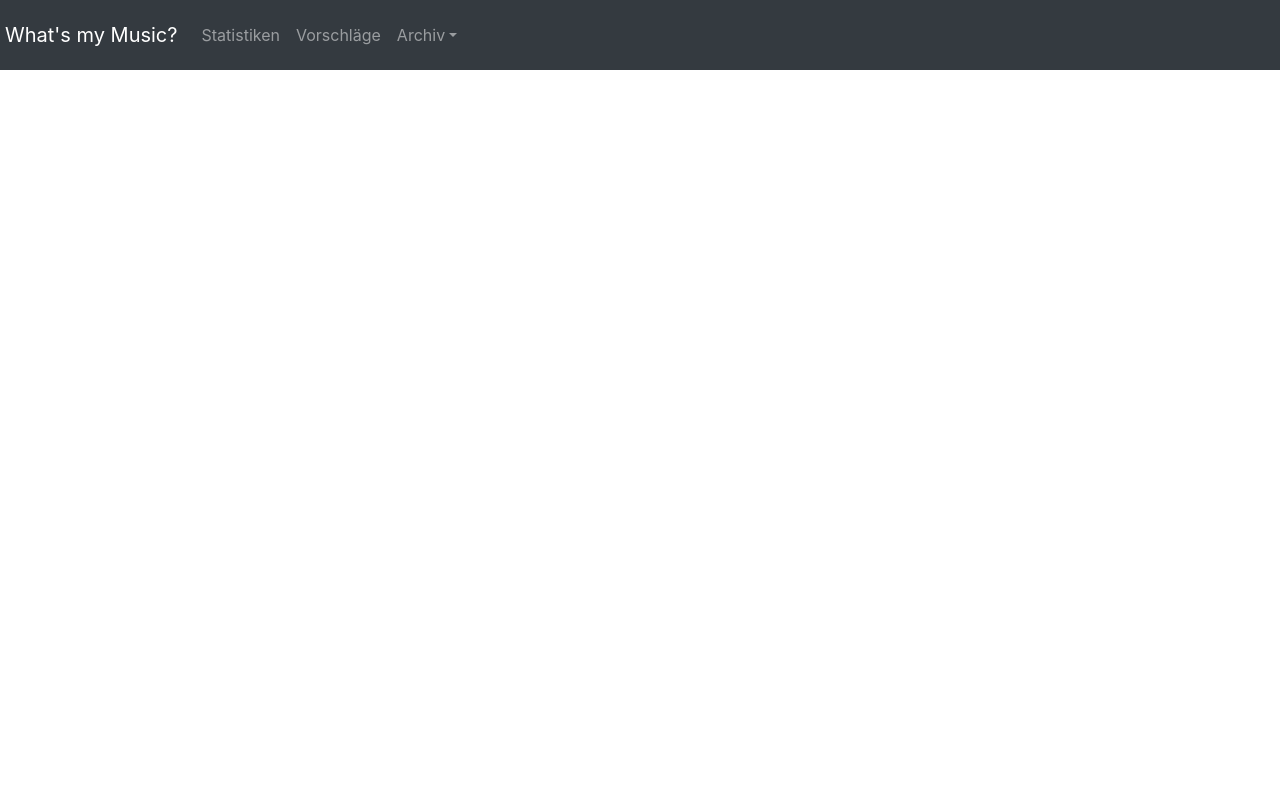
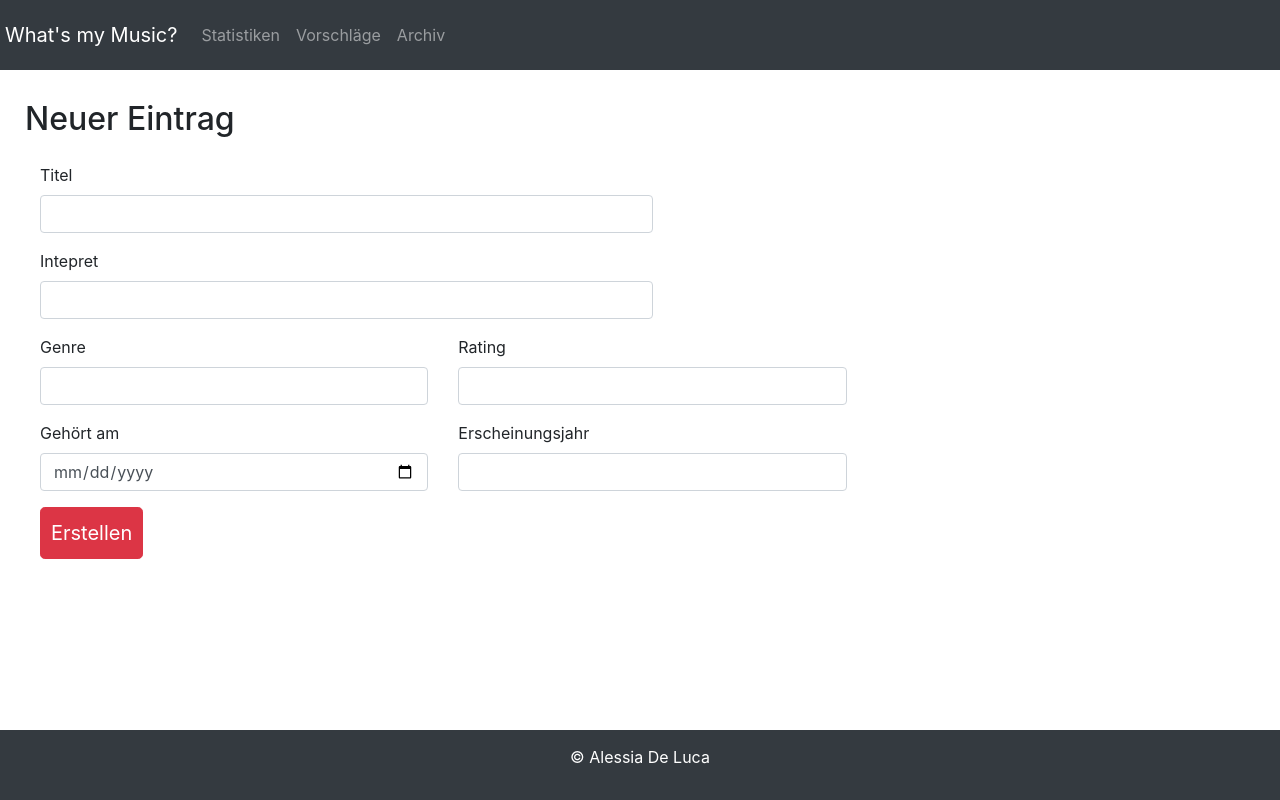
Before and after one commit to tiredcapybara/PRO2_HS22, a Flask app: page /neuer-eintrag-album in a window 1280 px wide. Run offline with Flask 2, Linux system fonts and the light colour scheme.

Commit message:
Verbesserunge Layout, Einträge und Archiv angefangen

```diff
--- a/todoloo/datenbank.py
+++ b/todoloo/datenbank.py
@@ -4,8 +4,8 @@
     return inhalt
 
 
-def abspeichern(aufgabe, deadline):
+def abspeichern(titel, intepret, genre, gehoert, release):
     current_content = auslesen()
-    new_content = current_content + f"\n{aufgabe}, {deadline}"
+    new_content = current_content + f"\n{titel}, {intepret}"
     with open("database.csv", "w") as open_file:
         open_file.write(new_content)
--- a/todoloo/main_todo.py
+++ b/todoloo/main_todo.py
@@ -30,7 +30,7 @@
         deadline = request.form['deadline']
         print(f"Request Form Aufgabe: {aufgabe}")
         print(f"Request Form Deadline: {deadline}")
-        abspeichern(aufgabe, deadline)
+        abspeichern(aufgabe, deadline, genre, gehoert, release)
         return "yes funktioniert"
 
 
--- /dev/null
+++ b/whatsmymusic/database.csv
@@ -0,0 +1,6 @@
+Do I Wanna Know?, Arctic Monkeys, alternative rock, 2022-10-14, 2013, 5
+We didn't start the fire, Billy Joel, pop, 2022-11-09, 1989, 4
+Soldi, Mahmood, rap, 2022-11-08, 2019, 4
+Without me, Eminem, rap, 2022-10-29, 2002, 5
+California Girls, Katy Perry, pop, 2022-10-20, 2010, 3
+Dualty, Slipknot, heavy metal, 2022-10-21, 2004, 2
--- a/whatsmymusic/main.py
+++ b/whatsmymusic/main.py
@@ -1,27 +1,62 @@
-from flask import Flask, render_template
+from flask import Flask
+from flask import render_template
+from flask import request
 
-app = Flask(__name__)
+from whatsmymusic.datenbank import abspeichern
+from whatsmymusic.datenbank import auslesen
+
+app = Flask("whatsmymusic")
+
 
 # Routen verschiedene Seiten
 @app.route("/")
 def index():
     return render_template("index.html")
 
+
 @app.route("/neuer-eintrag-album")
 def neualbum():
     return render_template("neuer-eintrag-album.html")
 
-@app.route("/neuer-eintrag-song")
+
+@app.route("/neuer-eintrag-song", methods=["GET", "POST"])
 def neusong():
-    return render_template("neuer-eintrag-song.html")
+    if request.method == "GET":
+        return render_template("neuer-eintrag-song.html")
+
+    if request.method == "POST":
+        titel = request.form['titel']
+        intepret = request.form['intepret']
+        genre = request.form['genre']
+        gehoert = request.form['gehoert']
+        release = request.form['release']
+        rating = request.form['rating']
+        print(f"Request Form Titel: {titel}")
+        print(f"Request Form Intepret: {intepret}")
+        print(f"Request Form Genre: {genre}")
+        print(f"Request Form Gehört am: {gehoert}")
+        print(f"Request Form Erscheinungsjahr: {release}")
+        print(f"Request Form Rating: {rating}")
+        abspeichern(titel, intepret, genre, gehoert, release, rating)
+        return "Eintrag gespeichert Neuer Eintrag"
+
 
 @app.route("/archiv")
 def archivopen():
-    return render_template("archiv.html")
+    songs = auslesen()
+    songs_html = songs.replace("\n", "<br>")
+    songs_liste = songs.split("\n")
+    neue_liste = []
+    for eintrag in songs_liste:
+        titel, intepret, genre, gehoert, release, rating = eintrag.split(",")
+        neue_liste.append([titel, intepret, genre, gehoert, release, rating])
+    return render_template("archiv.html", liste=neue_liste)
+
 
 @app.route("/statistiken")
 def statistikopen():
     return render_template("statistiken.html")
 
+
 if __name__ == "__main__":
     app.run(debug=True, port=5005)
--- a/whatsmymusic/static/main.css
+++ b/whatsmymusic/static/main.css
@@ -13,9 +13,10 @@
     padding-top: 15px;
 }
 
-.star-rating {
-    line-height:32px;
-    font-size:1.25em;
-  }
+h2 {
+margin-top: 100px;
+margin-bottom: 25px;
+}
 
-  .star-rating .fa-star{color: #f0ad4e;}
+body {
+margin-left: 25px;}
--- a/whatsmymusic/static/main.js
+++ /dev/null
@@ -1,21 +0,0 @@
-var $star_rating = $('.star-rating .fa');
-
-var SetRatingStar = function() {
-  return $star_rating.each(function() {
-    if (parseInt($star_rating.siblings('input.rating-value').val()) >= parseInt($(this).data('rating'))) {
-      return $(this).removeClass('fa-star-o').addClass('fa-star');
-    } else {
-      return $(this).removeClass('fa-star').addClass('fa-star-o');
-    }
-  });
-};
-
-$star_rating.on('click', function() {
-  $star_rating.siblings('input.rating-value').val($(this).data('rating'));
-  return SetRatingStar();
-});
-
-SetRatingStar();
-$(document).ready(function() {
-
-});
--- a/whatsmymusic/templates/footer.jinja
+++ b/whatsmymusic/templates/footer.jinja
@@ -1,4 +1,15 @@
-  <!-- Script -->
+<div class="fixed-bottom">
+<div>
+    <div class=" my-footer bg-dark text-center text-white">
+      <p>© Alessia De Luca</p>
+    </div>
+  </div>
+<!-- Script -->
   <script src="https://code.jquery.com/jquery-3.5.1.slim.min.js" integrity="sha384-DfXdz2htPH0lsSSs5nCTpuj/zy4C+OGpamoFVy38MVBnE+IbbVYUew+OrCXaRkfj" crossorigin="anonymous"></script>
 <script src="https://cdn.jsdelivr.net/npm/bootstrap@4.5.3/dist/js/bootstrap.bundle.min.js" integrity="sha384-ho+j7jyWK8fNQe+A12Hb8AhRq26LrZ/JpcUGGOn+Y7RsweNrtN/tE3MoK7ZeZDyx" crossorigin="anonymous"></script>
 <script src="static/main.js"></script>
+
+   </div>
+</body>
+
+</html>
--- a/whatsmymusic/templates/header.jinja
+++ b/whatsmymusic/templates/header.jinja
@@ -25,7 +25,10 @@
         <li class="nav-item">
           <a class="nav-link" href="/vorschlaege">Vorschläge</a>
         </li>
-        <li class="dropdown">
+        <li class="nav-item">
+          <a class="nav-link" href="/archiv">Archiv</a>
+        </li>
+        <!-- <li class="dropdown">
           <a class="nav-item nav-link dropdown-toggle" href="/archiv" data-toggle="dropdown">Archiv</a>
           <div class="dropdown-menu">
             <a class="dropdown-item" href="#">Künstler</a>
@@ -33,7 +36,7 @@
             <a class="dropdown-item" href="#">Songs</a>
             <a class="dropdown-item" href="#">Genres</a>
           </div>
-        </li>
+        </li>-->
 
       </ul>
     </div>
--- a/whatsmymusic/templates/neuer-eintrag-album.html
+++ b/whatsmymusic/templates/neuer-eintrag-album.html
@@ -1,16 +1,46 @@
 {% include "header.jinja" %}
+<h2>Neuer Eintrag</h2>
 
-<div>
+<div class="container-fluid">
+  <form method="POST">
+    <div class="form-group w-50">
+      <label for="titel">Titel</label>
+      <input type="text" class="form-control" id="titel" name="titel">
+    </div>
+    <div class="form-group w-50">
+      <label for="intepret">Intepret</label>
+      <input type="text" class="form-control" id="intepret" name="intepret">
+    </div>
+    <div class="row">
+      <div class="col-4">
+        <div class="form-group">
+          <label for="genre">Genre</label>
+          <input type="text" class="form-control" id="genre" name="genre">
+        </div>
+      </div>
+      <div class="col-4">
+        <div class="form-group">
+          <label for="rating">Rating</label>
+          <input type="text" class="form-control" id="rating" name="rating">
+        </div>
+      </div>
+    </div>
 
+    <div class="row">
+      <div class="col-4">
+        <div class="form-group">
+          <label for="gehoert">Gehört am</label>
+          <input type="date" class="form-control" id="gehoert" name="gehoert">
+        </div>
+      </div>
+      <div class="col-4">
+        <div class="form-group">
+          <label for="release">Erscheinungsjahr</label>
+          <input type="text" class=" date-year form-control" id="release" name="release">
+        </div>
+      </div>
+    </div>
+    <button type="submit" class="btn btn-lg btn-danger">Erstellen</button>
+  </form>
 </div>
-  <!-- Footer -->
-  <div class="bottom">
-    <div class=" my-footer bg-dark text-center text-white">
-      <p>© Alessia De Luca</p>
-    </div>
-  </div>
-
- {% include "footer.jinja" %}
-</body>
-
-</html>
+{% include "footer.jinja" %}
```
Also changed, not shown: whatsmymusic/datenbank.py (added, +11 -0 lines), whatsmymusic/templates/archiv.html (+13 -6 lines), whatsmymusic/templates/index.html (+3 -5 lines), whatsmymusic/templates/neuer-eintrag-song.html (+40 -66 lines), whatsmymusic/templates/statistiken.html (+7 -8 lines), 1 other file.
